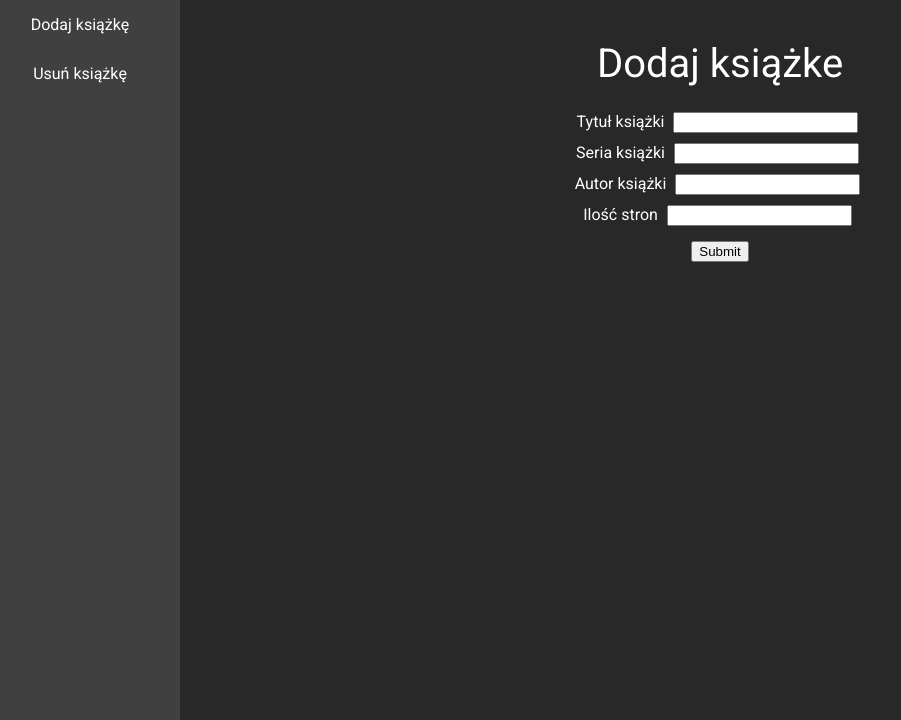
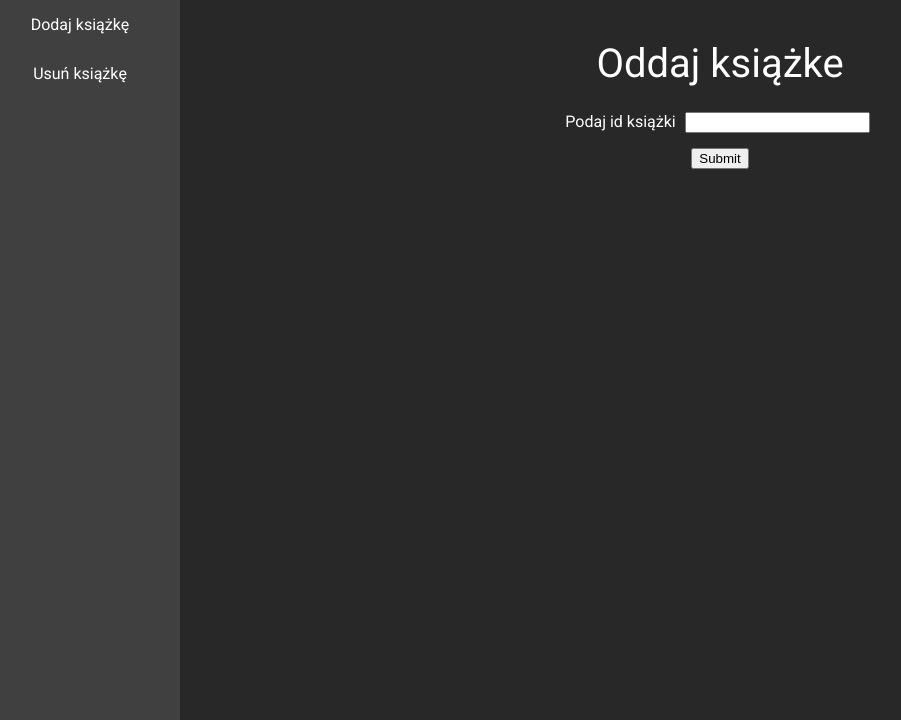
Before and after one commit to CasinoRoyaleKrupier/online-libray, a PHP site: page /administrator/admin_panel_remove_book.php in a window 1280 px wide. Shown: the part 80-800 px from the top of the page, without its empty margins (20-921 px from the left). Run offline with PHP 8.4, Linux system fonts and the light colour scheme; the visitor is signed in with stand-in values (Sample User, id 1).

Commit message:
update remove books from database

```diff
--- a/administrator/admin_panel_add_book.php
+++ b/administrator/admin_panel_add_book.php
@@ -43,6 +43,8 @@
     <nav>
         <div class="nav_button">
             <a href="admin_panel_add_book.php">Dodaj książkę</a>
+        </div>
+        <div class="nav_button">
             <a href="admin_panel_remove_book.php">Usuń książkę</a>
         </div>
     </nav>
--- a/administrator/admin_panel_remove_book.php
+++ b/administrator/admin_panel_remove_book.php
@@ -43,35 +43,26 @@
     <nav>
         <div class="nav_button">
             <a href="admin_panel_add_book.php">Dodaj książkę</a>
+        </div>
+        <div class="nav_button">
             <a href="admin_panel_remove_book.php">Usuń książkę</a>
         </div>
     </nav>
 
     <main>
-        <form action="book_add.php" method="post">
-            <legend>Dodaj książke</legend>
+        <form action="book_remove.php" method="post">
+            <legend>Oddaj książke</legend>
 
-            <label for="title_book">Tytuł książki</label>
-            <input type="text" name="title_book" id="title_book">
-            <br>
+            <label for="book_id">Podaj id książki</label>
+            <input type="text" name="book_id" id="book_id">
 
-            <label for="series_book">Seria książki</label>
-            <input type="text" name="series_book" id="series_book">
-            <br>
-
-            <label for="author_book">Autor książki</label>
-            <input type="text" name="author_book" id="author_book">
-            <br>
-
-            <label for="count_pages">Ilość stron</label>
-            <input type="text" name="count_pages" id="count_pages">
             <br>
 
             <input type="submit">
 
             <?php
-                if (isset($_SESSION['book_add_message'])) {
-                    echo $_SESSION['book_add_message'];
+                if (isset($_SESSION['book_remove_message'])) {
+                    echo $_SESSION['book_remove_message'];
                 }
             ?>
         </form>
```
Also changed, not shown: administrator/book_remove.php (+10 -10 lines).
